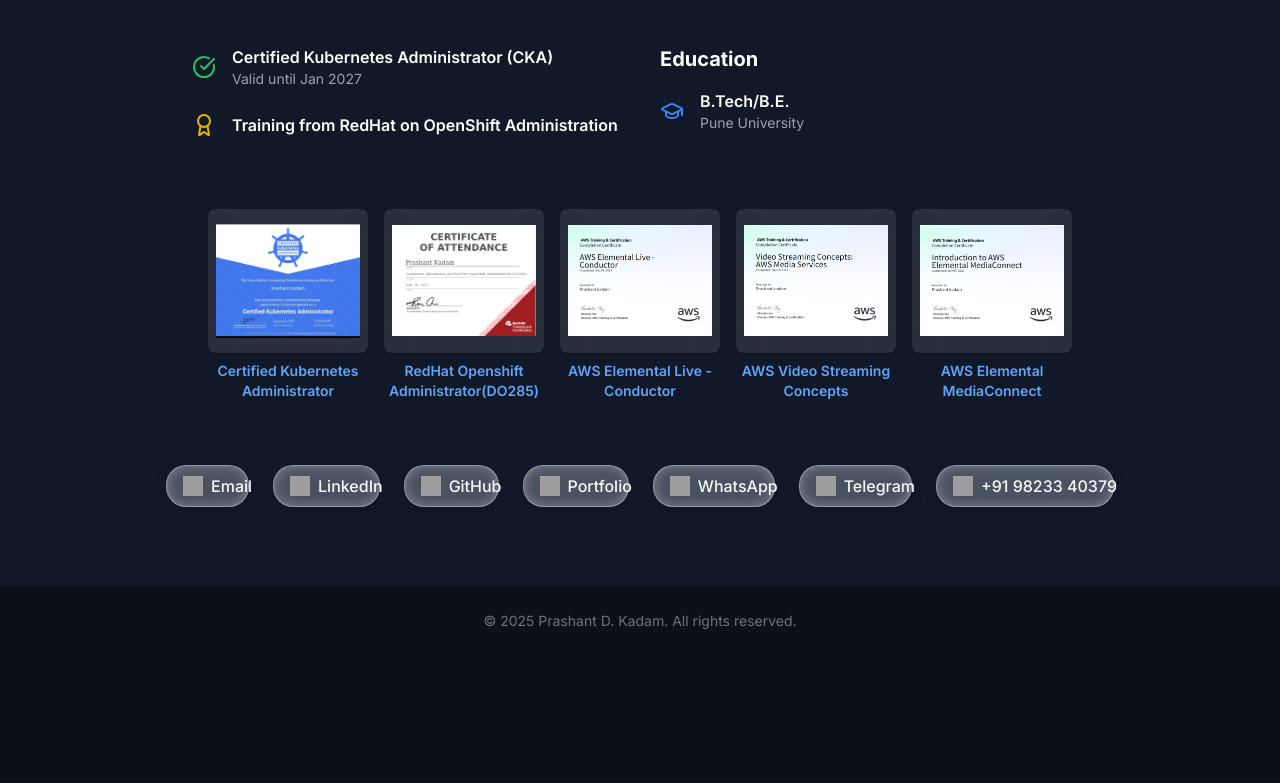
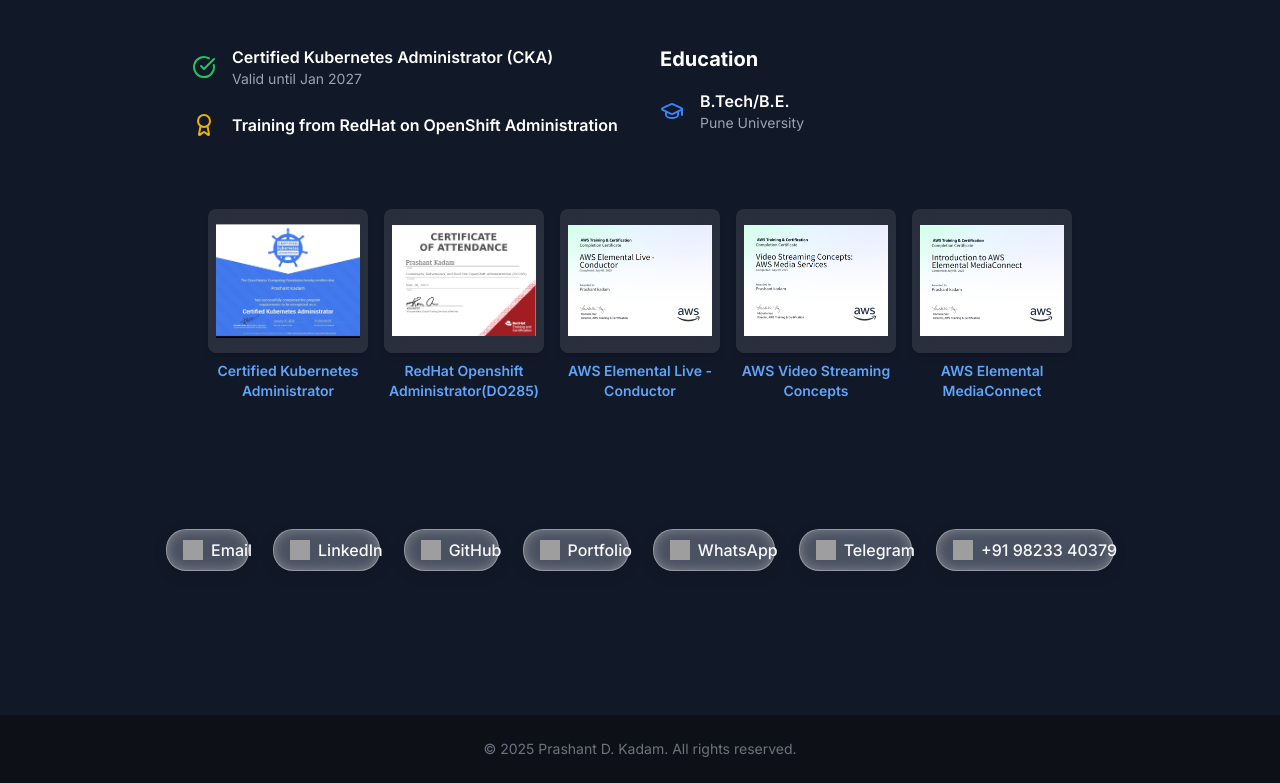
Before and after one commit to pdek1992/pdek1992, a plain HTML site: page index.html in a window 1280 px wide. Shown: the part 6784-7567 px from the top of the page. Before the commit the page ends 7439 px from the top, so only its background shows below. Drawn offline with nearby package versions, Linux system fonts and the light colour scheme; grey boxes are pictures that could not be loaded.

Commit message:
Update index.html

```diff
--- a/index.html
+++ b/index.html
@@ -784,6 +784,8 @@
 
 
 <!-- Inner Glass Buttons -->
+<section id="contact" class="py-16 px-6 md:px-12">
+
 <div class="flex flex-nowrap justify-center gap-6 px-8 py-4">
   <a href="mailto:pdek1991@gmail.com" class="inner-glass flex items-center gap-2">
     <img src="https://img.icons8.com/color/48/000000/email.png" alt="Email">
@@ -820,6 +822,7 @@
     <span>+91 98233 40379</span>
   </a>
 </div>
+</section>
 
 <style>
 .inner-glass {
```
